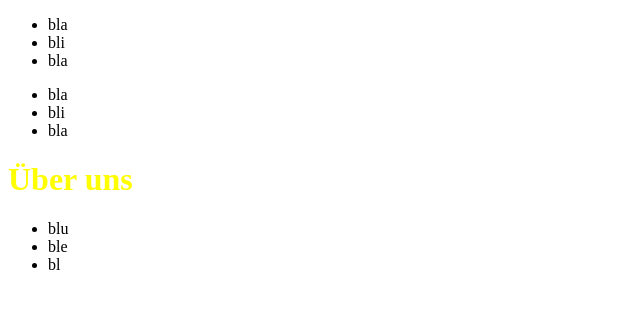
After one commit to qasch/LF8-DaKa, a Flask app: page /ueber_uns in a window 1280 px wide. The commit adds this page. Shown: the top 309 px of the page, without its empty margins (0-640 px from the left). Run offline with Flask 2, Linux system fonts and the light colour scheme.

Commit message:
base template

```diff
--- a/app.py
+++ b/app.py
@@ -22,6 +22,11 @@ def semantic():
     return render_template("index.html")
 
 
+@app.route("/ueber_uns")
+def ueber_uns():
+    return render_template("ueber_uns.html")
+
+
 # Einstiegspunkt in unsere App
 # so können wir den Webserver einfach über die IDE starten,
 # den Debugging Modus aktivieren etc.
--- /dev/null
+++ b/templates/base.html
@@ -0,0 +1,14 @@
+<!DOCTYPE html>
+<html lang='de'>
+
+<head>
+    <title>{% block title %}{% endblock %}</title>
+    <meta charset='utf-8'>
+    <link rel='stylesheet' href='../static/css/style.css'>
+</head>
+
+<body>
+    <!-- hier soll das Child Template angezeitgt werden -->
+    {% block body %}{% endblock %}
+</body>
+</html>
--- /dev/null
+++ b/templates/ueber_uns.html
@@ -0,0 +1,28 @@
+{% extends 'base.html' %}
+
+{% block title %} Über uns {% endblock %}
+
+{% block body %}
+<header>
+  <ul>
+    <li>bla</li>
+    <li>bli</li>
+    <li>bla</li>
+  </ul>
+</header>
+  <header>
+    <article>
+      <ul>
+        <li>bla</li>
+        <li>bli</li>
+        <li>bla</li>
+      </ul>
+    </article>
+  </header>
+  <h1>Über uns</h1>
+    <ul>
+      <li>blu</li>
+      <li>ble</li>
+      <li>bl</li>
+    </ul>
+{% endblock %}
```
Also changed, not shown: templates/index.html (+6 -12 lines).
